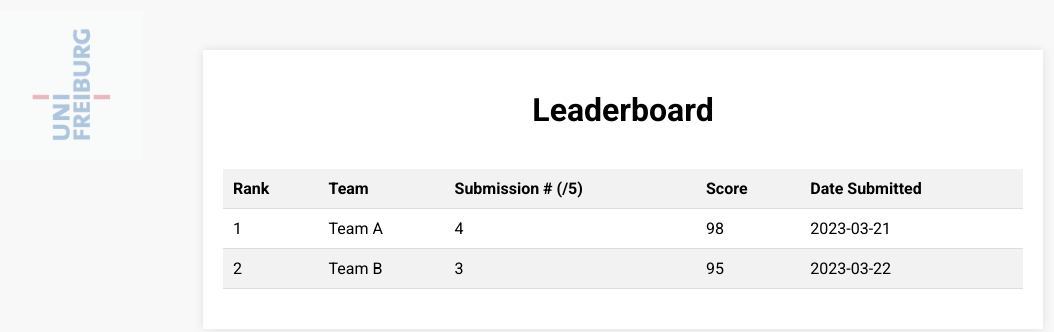
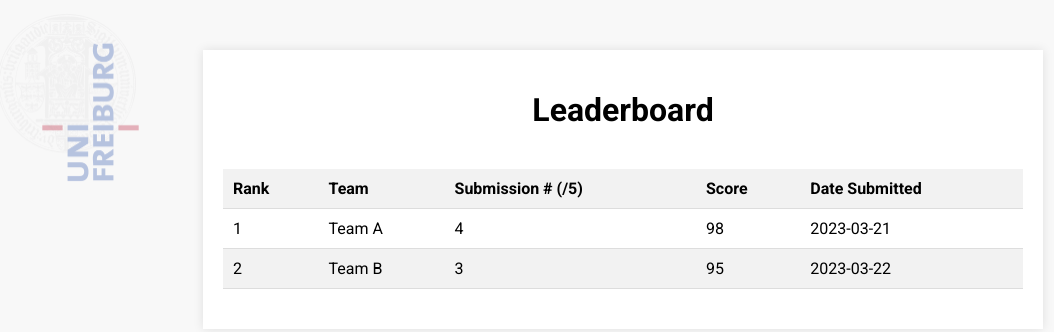
Before and after one commit to dl-classroom/competition2_leaderboard, a plain HTML site: page index.html in a window 1280 px wide. Shown: the whole page, without its empty margins (17-1071 px from the left). Drawn offline with Linux system fonts and the light colour scheme.

Commit message:
Update index.html

```diff
--- a/index.html
+++ b/index.html
@@ -7,7 +7,7 @@
   <link href="https://fonts.googleapis.com/css2?family=Roboto:wght@300;400;500;700&display=swap" rel="stylesheet">
   <link rel="stylesheet" href="style.css">
 </head>
-<img id="logo" src="uni_freiburg_logo.jpg" alt="University of Freiburg Logo">
+<img id="logo" src="uni_freiburg_logo.png" alt="University of Freiburg Logo">
 <body>
   <div class="container">
     <h1>Leaderboard</h1>
```
